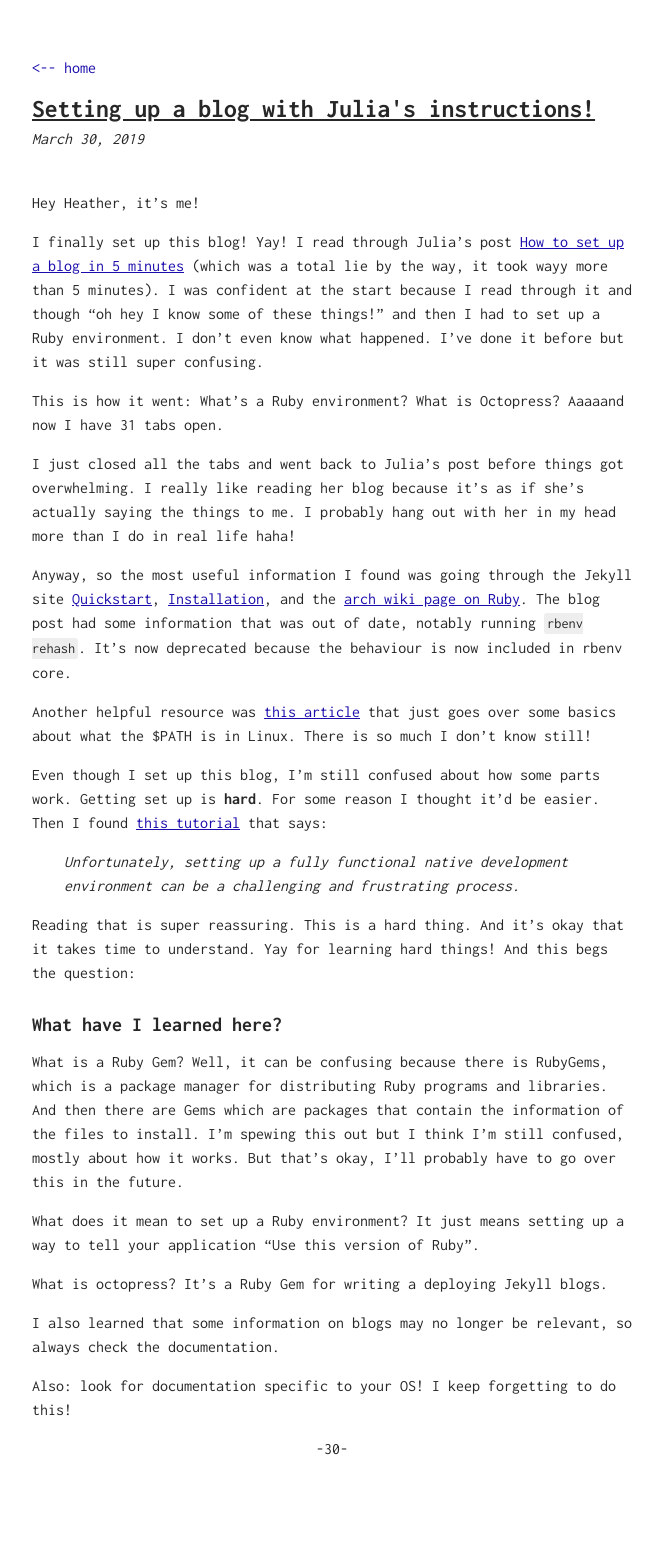
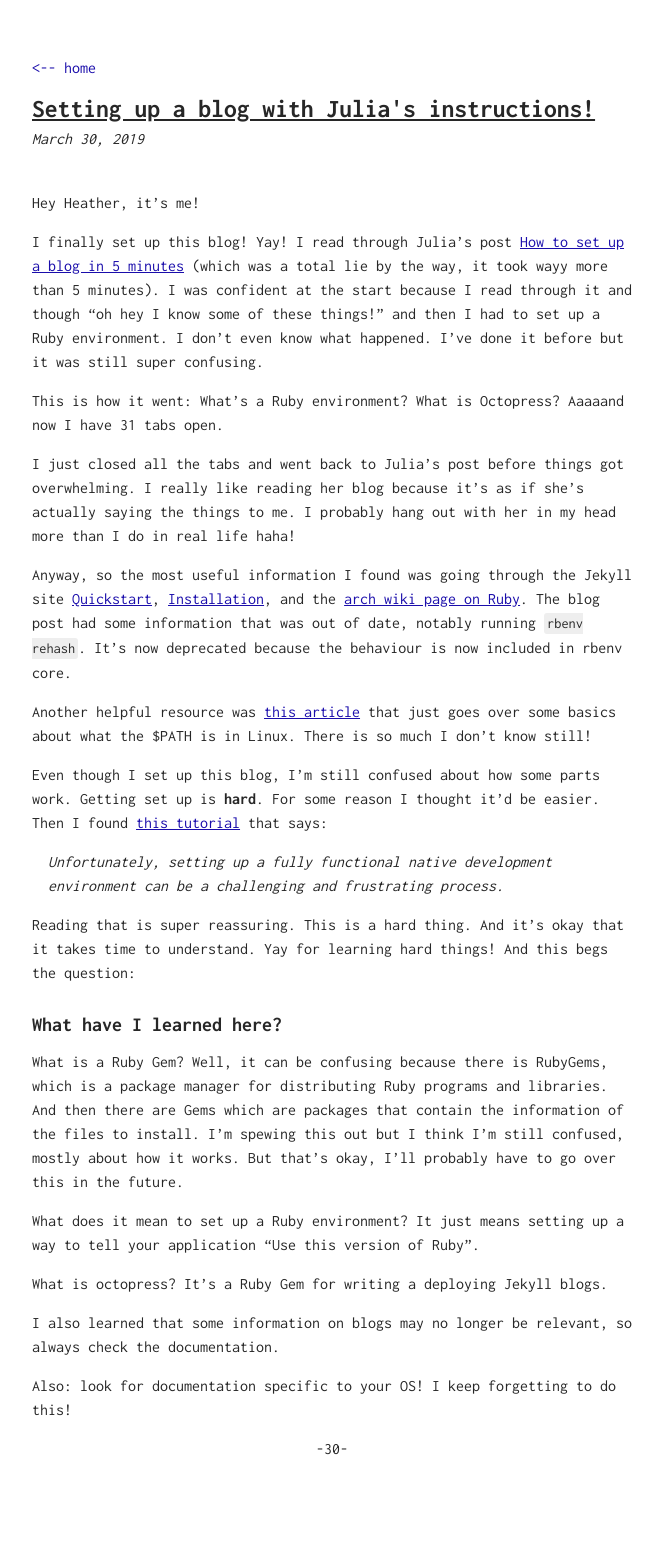
Before and after one commit to dolliars/heyheather, a Jekyll site: the page built from _posts/2019-03-30-setting-up-blog.md, in a window 1280 px wide. Shown: the whole page, without its empty margins (308-971 px from the left). Built offline with Jekyll 4.4.1, drawn with Linux system fonts in a browser that asks for light colours.

Commit message:
I said a change, a change, will do you good

```diff
--- a/assets/css/main.scss
+++ b/assets/css/main.scss
@@ -140,7 +140,7 @@
 			margin-bottom: 15px;
 		}
 		blockquote {
-			padding-left: 2em;
+			padding-left: 1em;
 			font-style: italic;
 		}
 		a {
@@ -170,6 +170,20 @@
 			}
 			@media screen and (max-width: $br) {
 				margin-left: 10px;
+			}
+		}
+		ol {
+			font-size: 1em;
+			list-style: decimal;
+			margin-left: 30px;
+			margin-top: -5px;
+			margin-bottom: 10px;
+			li {
+				padding: 5px;
+				padding-left: 5px;
+				@media screen and (max-width: $br) {
+					padding: 10px 0 10px 0;
+				}
 			}
 		}
 		img {
```
